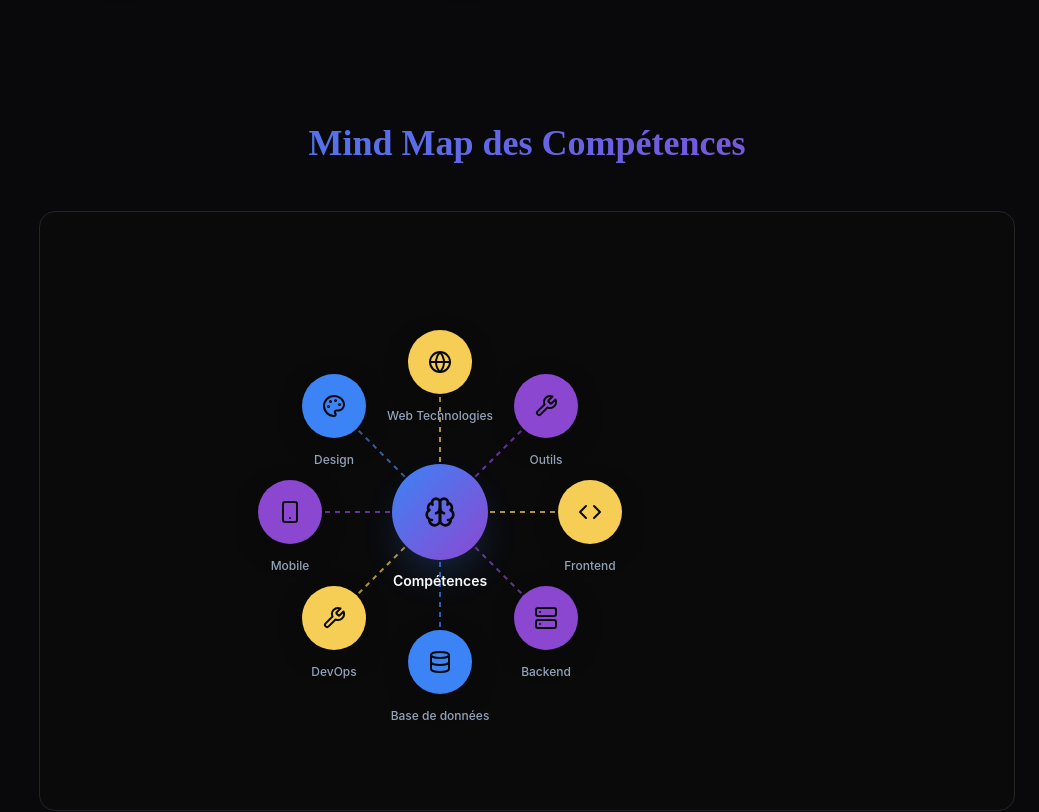
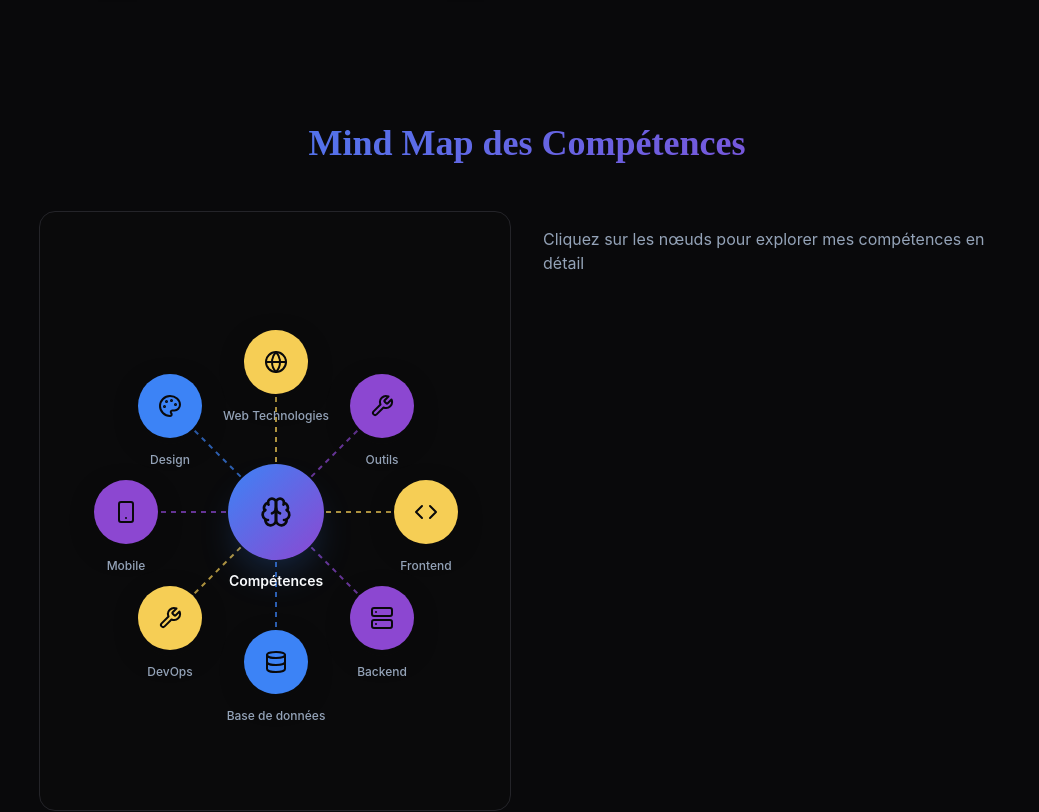
Before and after one commit to SandrinePichla/mon-portfolio, a React (Vite) app: page / in a window 1280 px wide. Shown: the part 1420-2232 px from the top of the page, without its empty margins (241-1280 px from the left). Built offline with nearby package versions, Linux system fonts and the light colour scheme; the HTML template or start-up script is replaced by a standard one.

Commit message:
modif mind map

```diff
--- a/src/components/SkillsMindMap.tsx
+++ b/src/components/SkillsMindMap.tsx
@@ -3,6 +3,27 @@ import { Brain, Code, Database, Palette, Server, Globe, Smartphone, Wrench } fro
 
 const SkillsMindMap = () => {
   const [selectedNode, setSelectedNode] = useState<string | null>(null);
+  const containerRef = useRef<HTMLDivElement | null>(null);
+
+  // Centre calculé dynamiquement
+  const [center, setCenter] = useState({ x: 0, y: 0 });
+
+  useEffect(() => {
+    const updateCenter = () => {
+      if (containerRef.current) {
+        const rect = containerRef.current.getBoundingClientRect();
+        setCenter({
+          x: rect.width / 2,
+          y: rect.height / 2,
+        });
+      }
+    };
+
+    updateCenter();
+    window.addEventListener("resize", updateCenter);
+
+    return () => window.removeEventListener("resize", updateCenter);
+  }, []);
 
   const skillsData = {
     center: {
@@ -127,9 +148,6 @@ const SkillsMindMap = () => {
     ]
   };
 
-  const centerX = 400;
-  const centerY = 300;
-
   return (
     <section className="py-20 px-6">
       <div className="max-w-7xl mx-auto">
@@ -137,16 +155,24 @@ const SkillsMindMap = () => {
           Mind Map des Compétences
         </h2>
 
-        <div className="relative w-full h-[600px] bg-muted/5 rounded-2xl border border-border overflow-hidden">
-          {/* SVG Lines */}
+        {/* Layout en 2 colonnes */}
+        <div className="grid grid-cols-1 lg:grid-cols-2 gap-8">
+
+          {/* Colonne gauche : mind map */}
+          <div>
+            <div
+              ref={containerRef}
+              className="relative w-full h-[600px] bg-muted/5 rounded-2xl border border-border overflow-hidden"
+            >
+              {/* Lignes */}
               <svg className="absolute inset-0 w-full h-full pointer-events-none" style={{ zIndex: 1 }}>
                 {skillsData.branches.map((branch) => (
                   <line
                     key={branch.id}
-                x1={centerX}
-                y1={centerY}
-                x2={centerX + branch.position.x / 2}
-                y2={centerY + branch.position.y / 2}
+                    x1={center.x}
+                    y1={center.y}
+                    x2={center.x + branch.position.x / 2}
+                    y2={center.y + branch.position.y / 2}
                     stroke={`hsl(var(--${branch.color}))`}
                     strokeWidth="2"
                     strokeDasharray={selectedNode === branch.id ? "0" : "5,5"}
@@ -156,10 +182,10 @@ const SkillsMindMap = () => {
                 ))}
               </svg>
 
-          {/* Center Node */}
+              {/* Nœud central */}
               <div
                 className="absolute transform -translate-x-1/2 -translate-y-1/2 z-10"
-            style={{ left: centerX, top: centerY }}
+                style={{ left: center.x, top: center.y }}
               >
                 <div className="w-24 h-24 bg-gradient-primary rounded-full flex items-center justify-center shadow-elegant cursor-pointer hover:scale-110 transition-all duration-300">
                   <skillsData.center.icon size={32} className="text-primary-foreground" />
@@ -169,7 +195,7 @@ const SkillsMindMap = () => {
                 </div>
               </div>
 
-          {/* Branch Nodes */}
+              {/* Branches */}
               {skillsData.branches.map((branch) => {
                 const IconComponent = branch.icon;
                 return (
@@ -177,19 +203,21 @@ const SkillsMindMap = () => {
                     key={branch.id}
                     className="absolute transform -translate-x-1/2 -translate-y-1/2 z-10"
                     style={{
-                  left: centerX + branch.position.x / 2,
-                  top: centerY + branch.position.y / 2
+                      left: center.x + branch.position.x / 2,
+                      top: center.y + branch.position.y / 2
                     }}
                   >
                     <div
                       className={`w-16 h-16 rounded-full flex items-center justify-center shadow-card cursor-pointer hover:scale-110 transition-all duration-300 ${
-                    selectedNode === branch.id ? 'ring-4 ring-primary shadow-elegant' : ''
+                        selectedNode === branch.id ? "ring-4 ring-primary shadow-elegant" : ""
                       }`}
                       style={{
                         backgroundColor: `hsl(var(--${branch.color}))`,
                         opacity: selectedNode && selectedNode !== branch.id ? 0.5 : 1
                       }}
-                  onClick={() => setSelectedNode(selectedNode === branch.id ? null : branch.id)}
+                      onClick={() =>
+                        setSelectedNode(selectedNode === branch.id ? null : branch.id)
+                      }
                     >
                       <IconComponent size={24} className="text-background" />
                     </div>
@@ -200,10 +228,12 @@ const SkillsMindMap = () => {
                 );
               })}
             </div>
+          </div>
 
-        {/* Skills Detail Panel */}
-        {selectedNode && (
-          <div className="mt-8 card-elegant p-6 animate-in slide-in-from-bottom duration-300">
+          {/* Colonne droite : panneau de détails */}
+          <div>
+            {selectedNode ? (
+              <div className="card-elegant p-6 animate-in slide-in-from-bottom duration-300">
                 <div className="flex items-center gap-4 mb-6">
                   {(() => {
                     const branch = skillsData.branches.find(b => b.id === selectedNode);
@@ -223,7 +253,7 @@ const SkillsMindMap = () => {
                   })()}
                 </div>
 
-            <div className="grid md:grid-cols-2 lg:grid-cols-3 gap-4">
+                <div className="grid md:grid-cols-2 gap-4">
                   {skillsData.branches
                     .find(b => b.id === selectedNode)
                     ?.skills.map((skill, index) => (
@@ -248,12 +278,15 @@ const SkillsMindMap = () => {
                     ))}
                 </div>
               </div>
-        )}
+            ) : (
 
-        <div className="mt-8 text-center">
+              <div className="mt-4 text-center lg:text-left">
               <p className="text-muted-foreground">
                 Cliquez sur les nœuds pour explorer mes compétences en détail
               </p>
+            </div>
+            )}
+          </div>
         </div>
       </div>
     </section>
```
Lines whose indentation alone changed are shown as unchanged.
